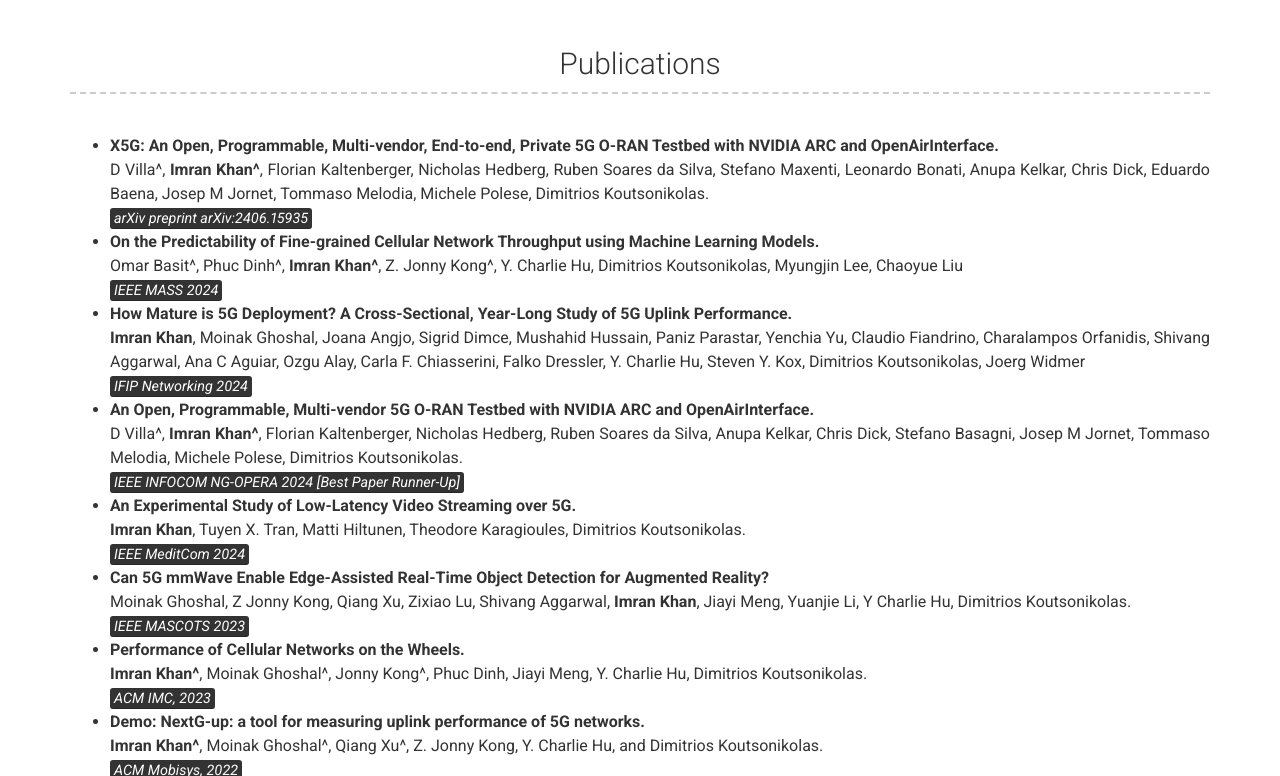
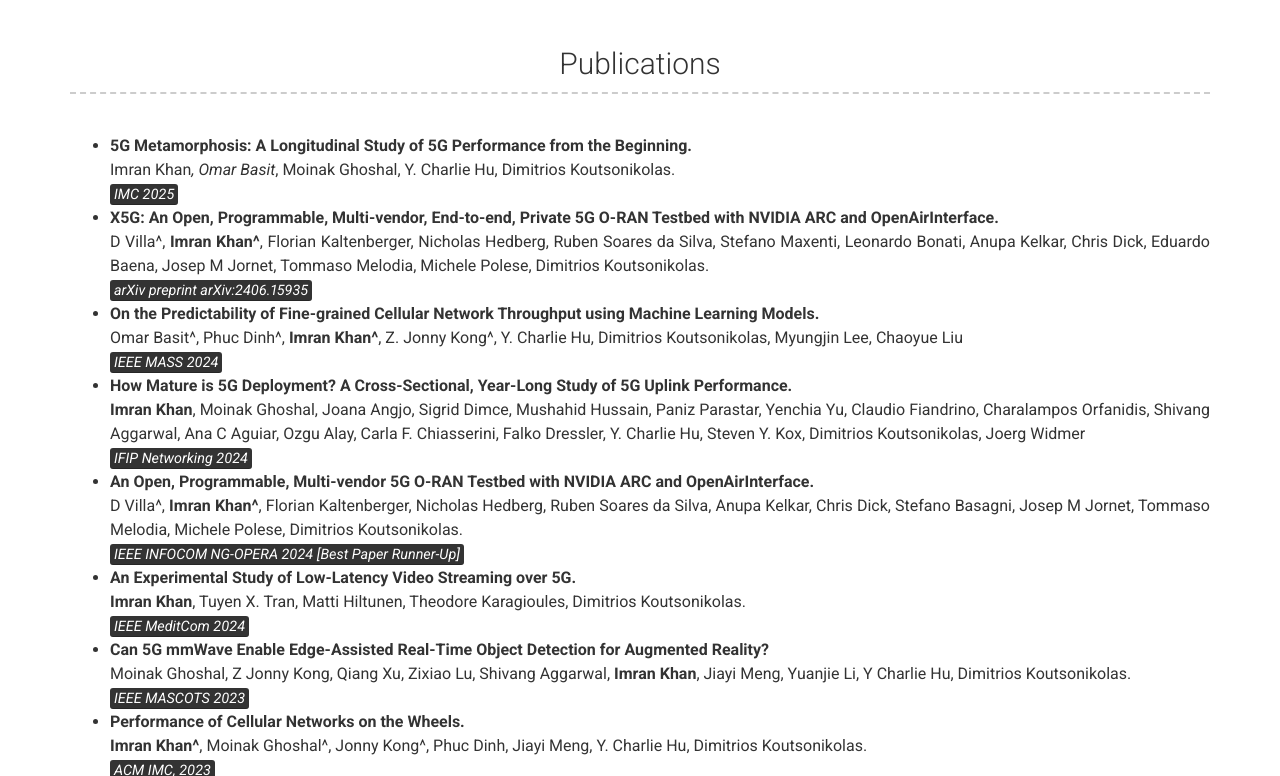
Before and after one commit to imranbuet63/imranbuet63.github.io, a Jekyll site: the page built from index.md, in a window 1280 px wide and 900 px high, scrolled down 382 px, cut to the strip 124-900 px from the top of the window. Built offline with Jekyll 4.4.1, drawn with Linux system fonts in a browser that asks for light colours; nearby versions of some CDN libraries.

Commit message:
revising CV

```diff
--- a/_config.yml
+++ b/_config.yml
@@ -59,6 +59,9 @@ content:
     layout: text # Type of content section (list/text)
     content: |
 
+      - <strong>5G Metamorphosis: A Longitudinal Study of 5G Performance from the Beginning.</strong>
+        <br> Imran Khan*, Omar Basit*, Moinak Ghoshal, Y. Charlie Hu, Dimitrios Koutsonikolas.
+        <br><em><mark>IMC 2025</mark></em>
       - <strong>X5G: An Open, Programmable, Multi-vendor, End-to-end, Private 5G O-RAN Testbed with NVIDIA ARC and OpenAirInterface.</strong>
         <br> D Villa^, __Imran Khan^__, Florian Kaltenberger, Nicholas Hedberg, Ruben Soares da Silva, Stefano Maxenti, Leonardo Bonati, Anupa Kelkar, Chris Dick, Eduardo Baena,  Josep M Jornet, Tommaso Melodia, Michele Polese, Dimitrios Koutsonikolas.
         <br><em><mark>arXiv preprint arXiv:2406.15935</mark></em>
```
Also changed, not shown: 2 other files.
